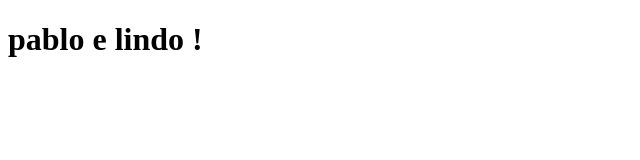
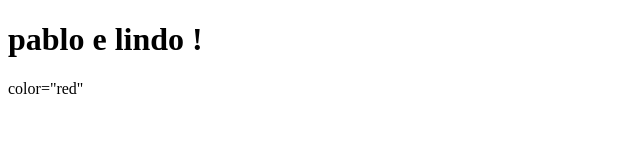
Before and after one commit to carloseduardo37/aula_01, a plain HTML site: page INTRODUÇÃO A LIGUAGEM.HTML in a window 1280 px wide. Shown: the full height of the page, 0-640 px from the left. Drawn offline with Linux system fonts and the light colour scheme.

Commit message:
liguagem.html

```diff
--- a/INTRODUÇÃO A LIGUAGEM.HTML
+++ b/INTRODUÇÃO A LIGUAGEM.HTML
@@ -9,6 +9,6 @@
     <h1>
         pablo e lindo !
     </h1>
-
+<div> color="red"</div>
 </body>
 </html>
```
